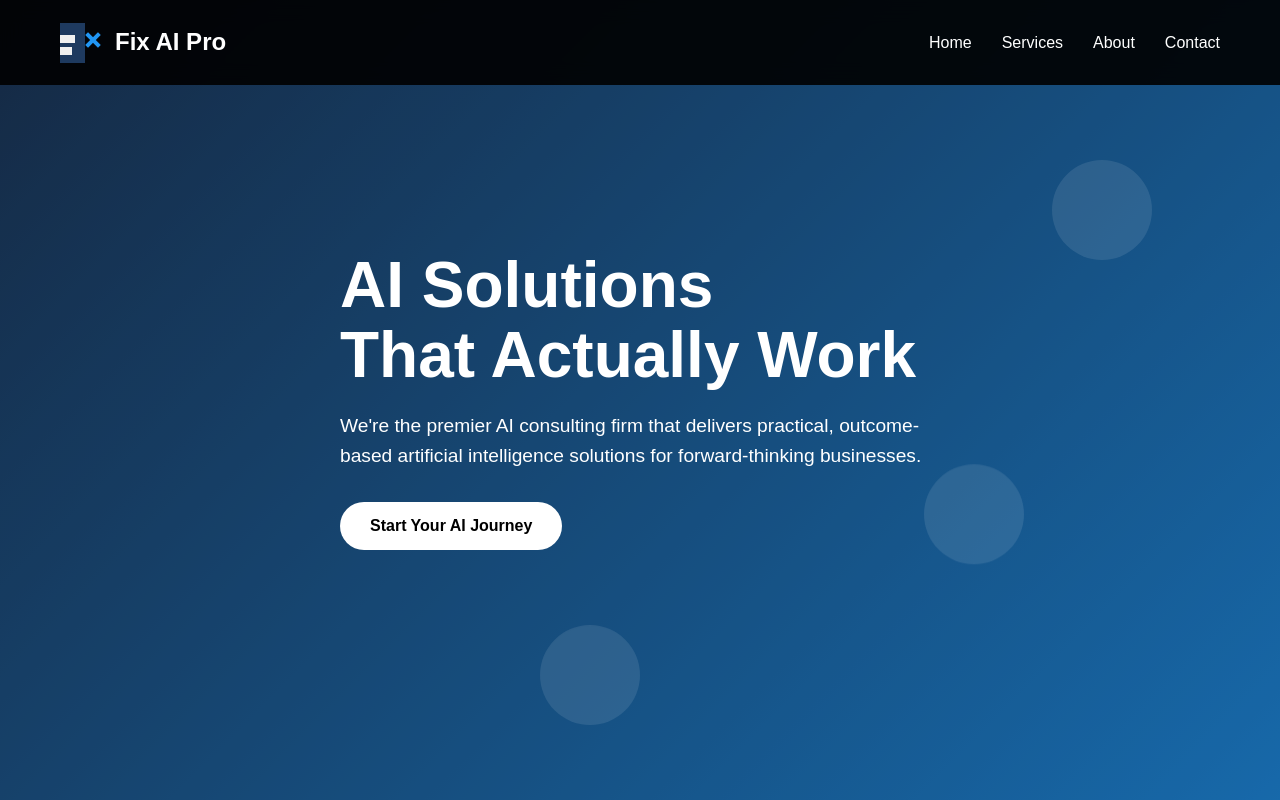
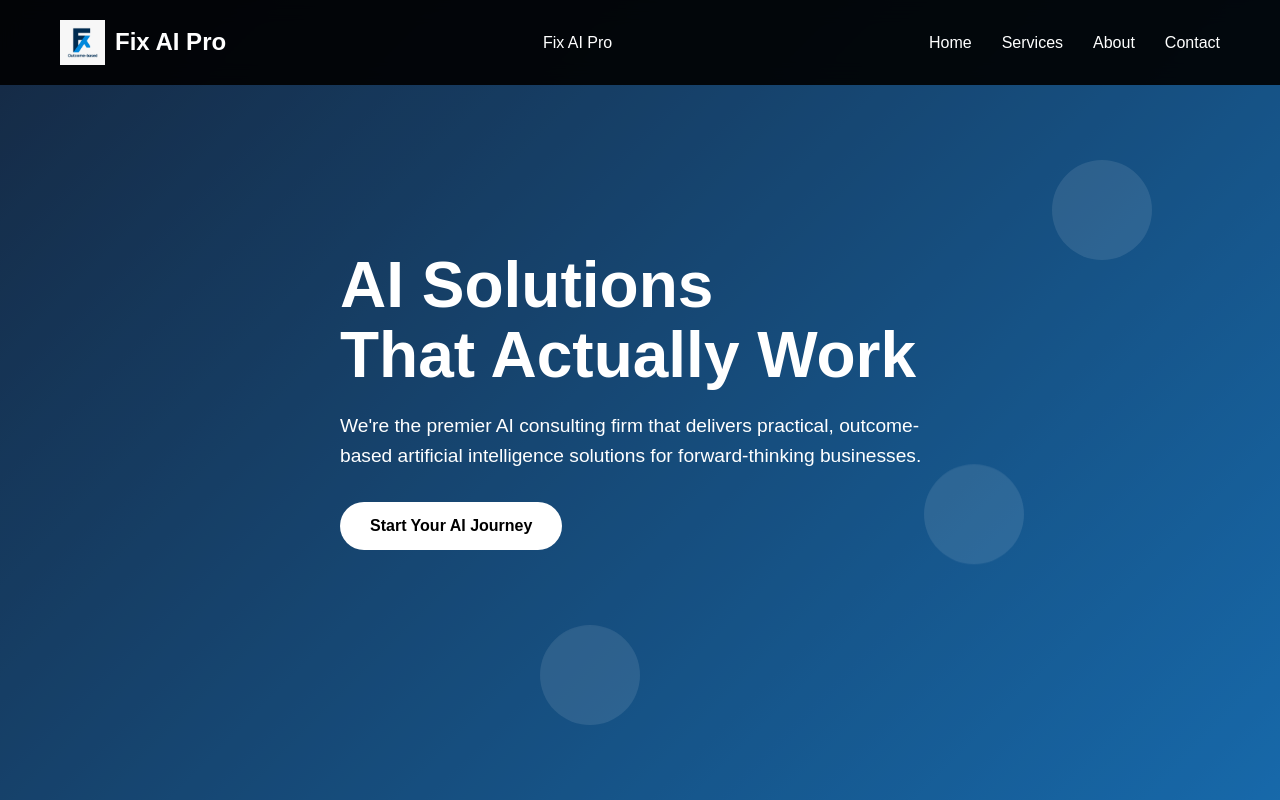
Before and after one commit to rahulu269/fx-analytics-pro, a plain HTML site: page index.html in a window 1280 px wide. Shown: the top 800 px of the page. Drawn offline with Linux system fonts and the light colour scheme.

Commit message:
Update index.html

```diff
--- a/index.html
+++ b/index.html
@@ -384,10 +384,9 @@
     <header>
         <nav class="container">
             <div class="logo">
-                <div class="logo-icon">
-                    <div class="logo-f"></div>
-                    <div class="logo-x"></div>
-                </div>
+    <img src="FX_logo.jpeg" alt="FX Logo" style="height:45px;">
+    <span>Fix AI Pro</span>
+</div>
                 <span>Fix AI Pro</span>
             </div>
             <ul class="nav-links">
```
